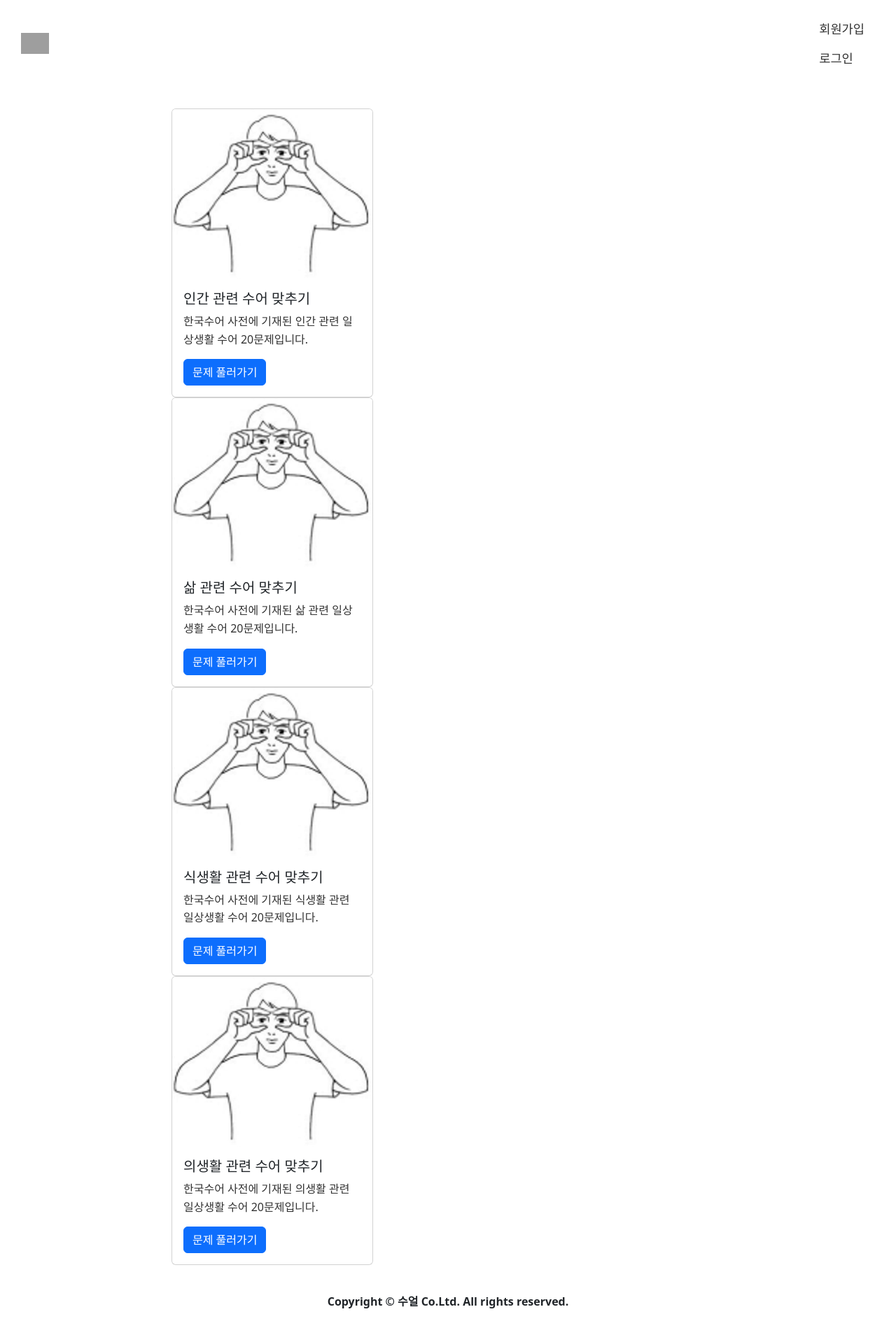
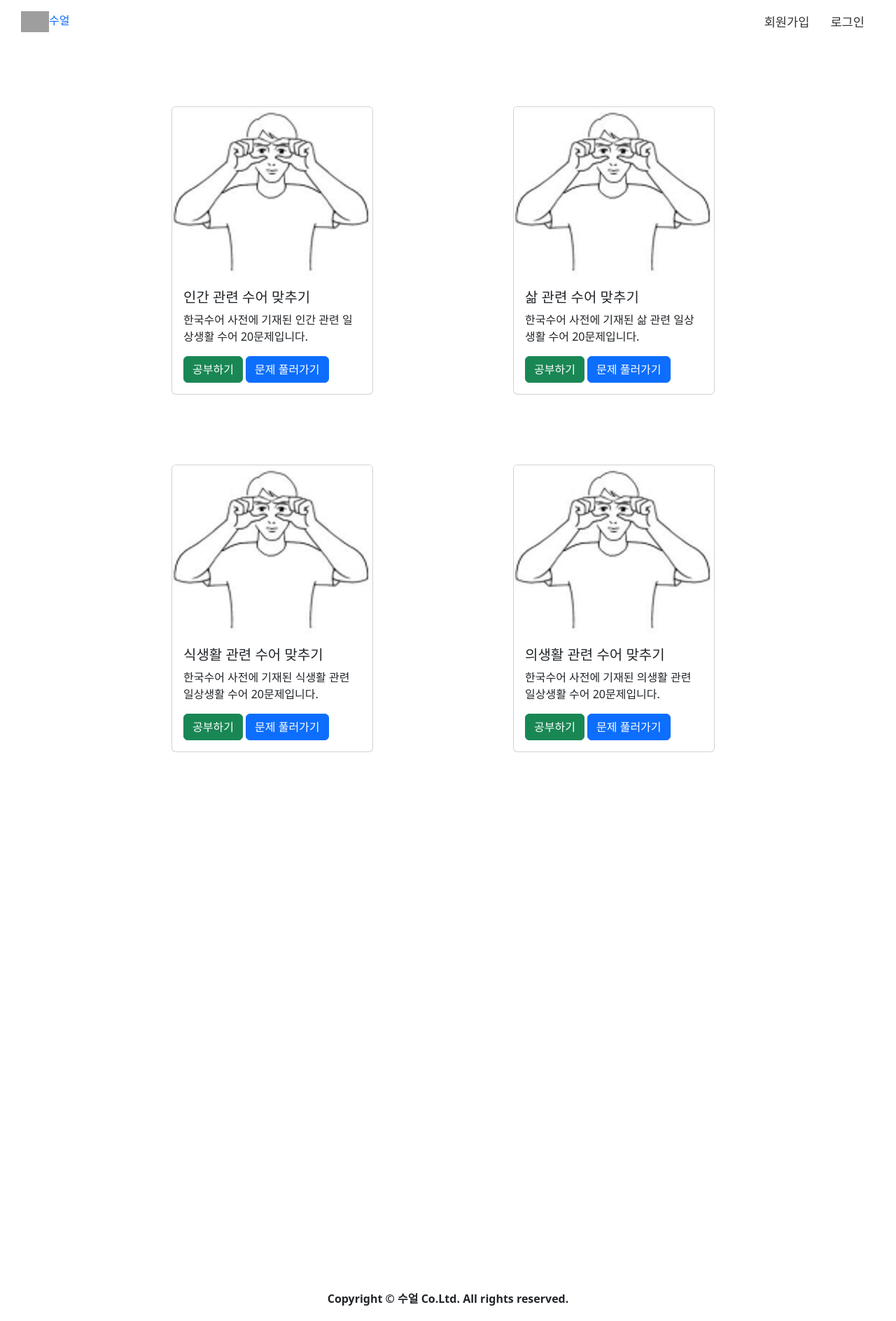
Before and after one commit to Signlogue/Signlogue, a PHP site: page /mainpage.html in a window 1280 px wide. Shown: the whole page at 70% size. Run offline with PHP 8.4, Linux system fonts and the light colour scheme; some web fonts are replaced; grey boxes are pictures that could not be loaded.

Commit message:
메인페이지 커밋

```diff
--- a/mainpage.css
+++ b/mainpage.css
@@ -1,4 +1,6 @@
-html, body {
+/* 전체 배경 설정 */
+html,
+body {
   height: 100%;
   margin: 0;
   padding: 0;
@@ -7,22 +9,71 @@ html, body {
 
 body {
   background-color: #f0f0f0;
-    font-family: 'Pretendard', Arial, sans-serif;
+  font-family: "Pretendard", Arial, sans-serif;
   display: flex;
   flex-direction: column;
   min-height: 100vh;
   overflow-y: auto;
 }
 
+/* 로딩스크린 스타일 */
+#loading-screen {
+  position: fixed;
+  top: 0;
+  left: 0;
+  width: 100%;
+  height: 100%;
+  background-color: #000000;
+  display: flex;
+  justify-content: center;
+  align-items: center;
+  z-index: 1000;
+  overflow: hidden;
+  visibility: visible;
+  opacity: 1;
+  transition: opacity 0.5s, visibility 0.5s;
+}
+
+#loading-screen.hidden {
+  opacity: 0;
+  visibility: hidden;
+}
+
+#loading-logo {
+  height: 50px;
+  animation: compactFade 2s infinite;
+}
+
+/* 로고 페이드 효과 */
+@keyframes compactFade {
+  0%,
+  100% {
+    opacity: 0;
+  }
+  40%,
+  60% {
+    opacity: 1;
+  }
+}
+
+/* 헤더 스타일 */
 header {
   display: flex;
   align-items: center;
   justify-content: space-between;
-    padding: 20px 30px;
+  padding: 10px 30px;
   background-color: #ffffff;
   flex-shrink: 0;
 }
 
+header a {
+  text-decoration-line: none;
+}
+
+header nav {
+  display: flex;
+  flex-direction: row;
+}
 header .header-logo {
   height: 30px;
 }
@@ -51,15 +103,18 @@ main {
   padding-top: 10px;
 }
 
-main h1,
-main h2,
-main h3,
-main p {
-    margin: 0 0 15px 0;
-    color: #333333;
-    line-height: 1.6;
+header + main {
+  margin-top: calc(20px + 60px);
 }
 
+.testbox {
+  display: flex;
+  flex-direction: row;
+  gap: 200px;
+  margin-bottom: 100px;
+}
+
+/* 푸터 스타일 */
 footer {
   display: flex;
   justify-content: center;
--- a/mainpage.html
+++ b/mainpage.html
@@ -23,12 +23,16 @@
 
   <body>
     <header>
-      <a href="index.html">
-        <img src="src/logo.png" alt="수얼" class="header-logo" />
+      <a href="./mainpage.html">
+        <img
+          src="https://i.namu.wiki/i/NMeyc-xTuAKx3SOLt59S3EY-W5jRsfFqYKpsRxP_Grq2y2lFhboSO1eDqTPMq2wE6cDs6nnfAYn23l1HPxbg8w.svg"
+          alt="수얼"
+          class="header-logo"
+        />수얼
       </a>
       <nav>
-        <a href="join.html" class="nav-link">회원가입</a>
-        <a href="login.html" class="nav-link">로그인</a>
+        <a href="./join.php" class="nav-link">회원가입</a>
+        <a href="./login.php" class="nav-link">로그인</a>
       </nav>
     </header>
     <main>
@@ -41,6 +45,7 @@
               <p class="card-text">
                 한국수어 사전에 기재된 인간 관련 일상생활 수어 20문제입니다.
               </p>
+              <a href="#" class="btn btn-success">공부하기</a>
               <a href="#" class="btn btn-primary">문제 풀러가기</a>
             </div>
           </div>
@@ -54,6 +59,7 @@
               <p class="card-text">
                 한국수어 사전에 기재된 삶 관련 일상생활 수어 20문제입니다.
               </p>
+              <a href="#" class="btn btn-success">공부하기</a>
               <a href="#" class="btn btn-primary">문제 풀러가기</a>
             </div>
           </div>
@@ -69,6 +75,7 @@
               <p class="card-text">
                 한국수어 사전에 기재된 식생활 관련 일상생활 수어 20문제입니다.
               </p>
+              <a href="#" class="btn btn-success">공부하기</a>
               <a href="#" class="btn btn-primary">문제 풀러가기</a>
             </div>
           </div>
@@ -82,6 +89,7 @@
               <p class="card-text">
                 한국수어 사전에 기재된 의생활 관련 일상생활 수어 20문제입니다.
               </p>
+              <a href="#" class="btn btn-success">공부하기</a>
               <a href="#" class="btn btn-primary">문제 풀러가기</a>
             </div>
           </div>
```
Also changed, not shown: other parts of mainpage.css (+2 -61 lines). Lines whose indentation alone changed are shown as unchanged.
